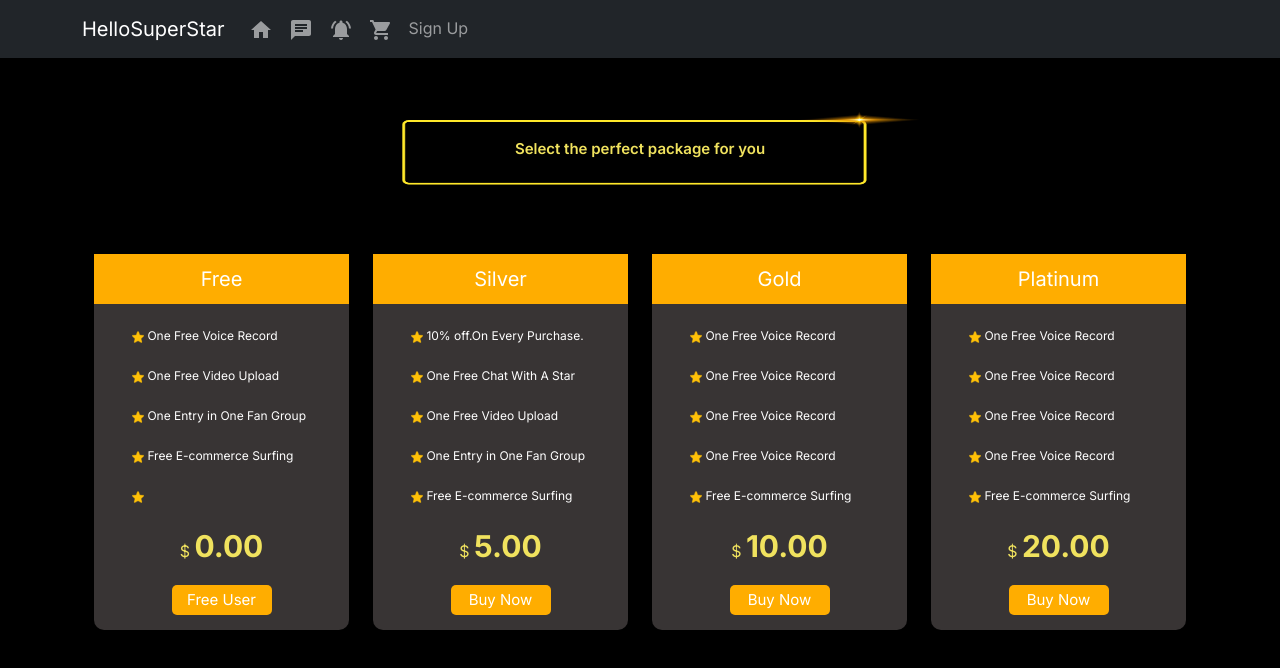
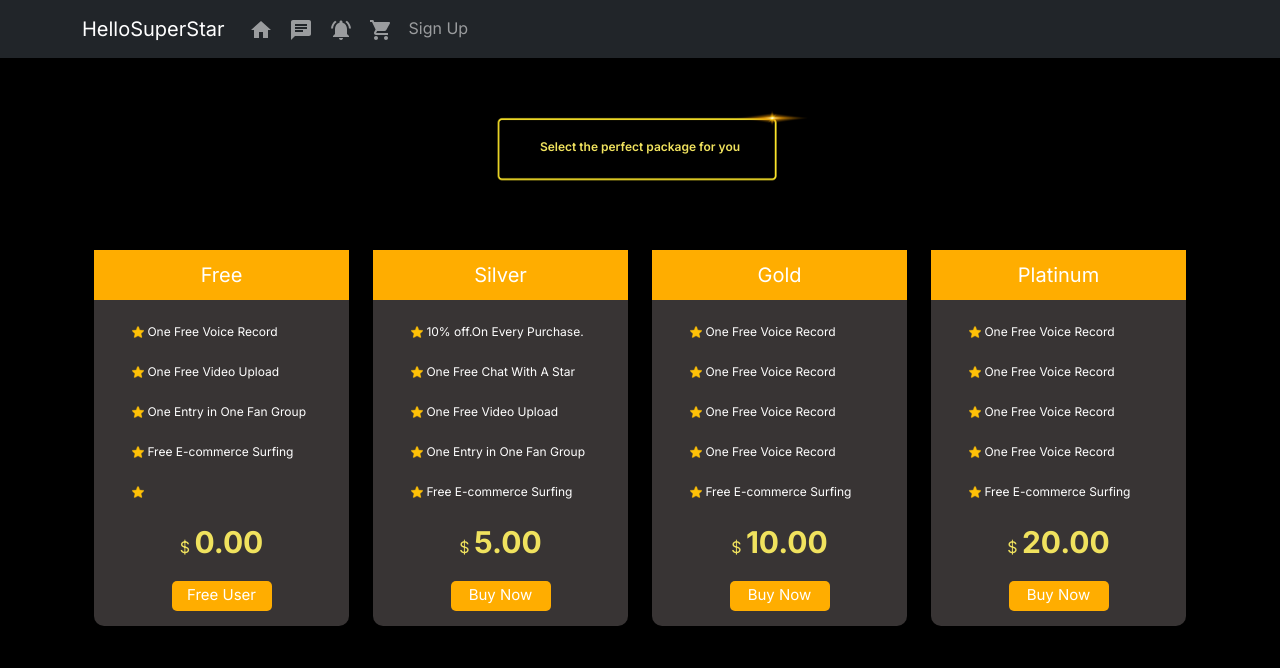
Before and after one commit to aktaruzzamanjoti97/HelloSuperStars, a React (Create React App) app: page /packages in a window 1280 px wide. Shown: the top 668 px of the page. Built offline with nearby package versions, Linux system fonts and the light colour scheme; no server answers; sample sign-in values are in the browser's storage.

Commit message:
Packages All Done

```diff
--- a/src/components/CSS/Packages/package.css
+++ b/src/components/CSS/Packages/package.css
@@ -94,3 +94,11 @@
         font-size: 15px !important;
       }
   }
+  @media only screen and (min-width: 1100px) {
+    .pak-header {
+      background-size: 30% 85% !important;
+    }
+    .pak-header p {
+        font-size: 12px !important;
+      }
+  }
```
